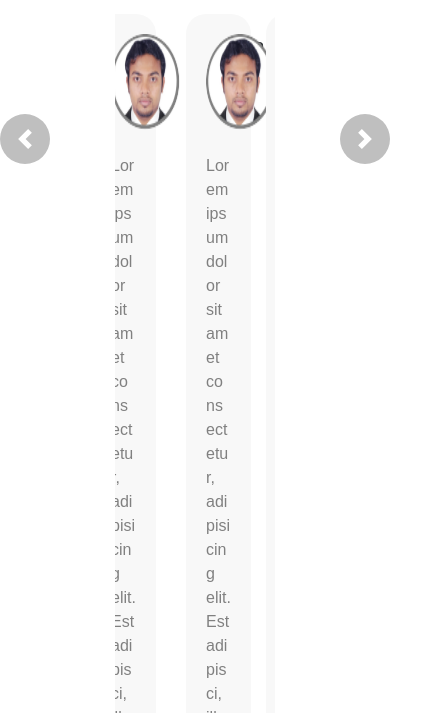
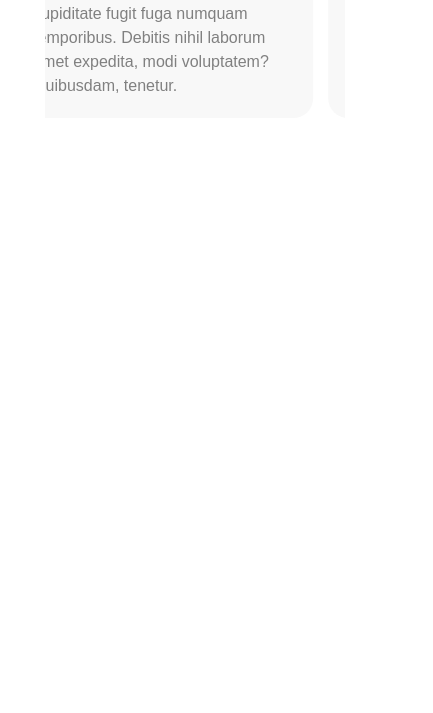
Before and after one commit to ExamSpace/frontend, a plain HTML site: page HomePage-3-Part-3/index.html in a window 390 px wide. Shown: the part 387-1100 px from the top of the page, 433 px wide, since content can reach past the window. After the commit the page ends 844 px from the top, so only its background shows below. Drawn offline with nearby package versions, Linux system fonts and the light colour scheme.

Commit message:
Made homepage-3 post slider responsive

```diff
--- a/HomePage-3-Part-3/index.html
+++ b/HomePage-3-Part-3/index.html
@@ -13,20 +13,37 @@
     <script src="https://stackpath.bootstrapcdn.com/bootstrap/4.5.0/js/bootstrap.min.js"></script>
 </head>
 <body>
-    <div id="container">
+    <div class="container">
 
     <h2>Hear it directly from our students <span class="fa fa-heart" style="font-size:32px;color:red"></span></h3>
       <br>
-    <div id="carouselExampleIndicators" class="carousel slide container" data-ride="carousel">
+    <div id="carouselExampleIndicators" class="carousel slide" data-ride="carousel">
 
         <div class="carousel-inner">
           <div class="carousel-item active row">
             <div class="row">
-              <div class="col-6 col-md-4">
+              <div class="col-lg-4 col-12 col-md-6">
             <div class="card">
               <div class="card-body">
                 <div class="card-head">
-                  <img src="img/pic.png">
+                  <img src="img/pic.png" class="img-fluid">
+                  <div>
+                    <h5 class="text"> Sunkara Venkata Tajaswi</h5>
+                    <p>SBI PO 2017</p>
+                  </div>
+                </div>
+                <br>
+                <div class="card-text">
+                  Lorem ipsum dolor sit amet consectetur, adipisicing elit. Est adipisci, illo molestiae doloremque, similique asperiores, laborum cupiditate fugit fuga numquam temporibus. Debitis nihil laborum amet expedita, modi voluptatem? Quibusdam, tenetur.
+                </div>
+              </div>
+            </div>
+              </div>
+              <div class="col-lg-4 col-md-6 d-md-block d-none">
+            <div class="card">
+              <div class="card-body">
+                <div class="card-head">
+                  <img src="img/pic.png" class="img-fluid">
                   <div>
                     <h5> Sunkara Venkata Tajaswi</h5>
                     <p>SBI PO 2017</p>
@@ -39,28 +56,11 @@
               </div>
             </div>
               </div>
-              <div class="col-6 col-md-4">
+              <div class="col-lg-4 d-lg-block d-md-none d-none">
             <div class="card">
               <div class="card-body">
                 <div class="card-head">
-                  <img src="img/pic.png">
-                  <div>
-                    <h5> Sunkara Venkata Tajaswi</h5>
-                    <p>SBI PO 2017</p>
-                  </div>
-                </div>
-                <br>
-                <div class="card-text">
-                  Lorem ipsum dolor sit amet consectetur, adipisicing elit. Est adipisci, illo molestiae doloremque, similique asperiores, laborum cupiditate fugit fuga numquam temporibus. Debitis nihil laborum amet expedita, modi voluptatem? Quibusdam, tenetur.
-                </div>
-              </div>
-            </div>
-              </div>
-              <div class="col-md-4 d-md-block d-none">
-            <div class="card">
-              <div class="card-body">
-                <div class="card-head">
-                  <img src="img/pic.png">
+                  <img src="img/pic.png" class="img-fluid">
                   <div>
                     <h5> Sunkara Venkata Tajaswi</h5>
                     <p>SBI PO 2017</p>
@@ -77,11 +77,11 @@
           </div>
           <div class="carousel-item">
             <div class="row">
-              <div class="col-6 col-md-4">
+              <div class="col-lg-4 col-12 col-md-6">
             <div class="card">
               <div class="card-body">
                 <div class="card-head">
-                  <img src="img/pic.png">
+                  <img src="img/pic.png" class="img-fluid">
                   <div>
                     <h5> Sunkara Venkata Tajaswi</h5>
                     <p>SBI PO 2017</p>
@@ -94,11 +94,11 @@
               </div>
             </div>
               </div>
-              <div class="col-6 col-md-4">
+              <div class="col-lg-4 col-md-6 d-md-block d-none">
             <div class="card">
               <div class="card-body">
                 <div class="card-head">
-                  <img src="img/pic.png">
+                  <img src="img/pic.png" class="img-fluid">
                   <div>
                     <h5> Sunkara Venkata Tajaswi</h5>
                     <p>SBI PO 2017</p>
@@ -111,11 +111,11 @@
               </div>
             </div>
               </div>
-              <div class="col-md-4 d-md-block d-none">
+              <div class="col-lg-4 d-lg-block d-md-none d-none">
             <div class="card">
               <div class="card-body">
                 <div class="card-head">
-                  <img src="img/pic.png">
+                  <img src="img/pic.png" class="img-fluid">
                   <div>
                     <h5> Sunkara Venkata Tajaswi</h5>
                     <p>SBI PO 2017</p>
@@ -132,11 +132,11 @@
           </div>
           <div class="carousel-item">
             <div class="row">
-              <div class="col-6 col-md-4">
+              <div class="col-lg-4 col-12 col-md-6">
             <div class="card">
               <div class="card-body">
                 <div class="card-head">
-                  <img src="img/pic.png">
+                  <img src="img/pic.png" class="img-fluid">
                   <div>
                     <h5> Sunkara Venkata Tajaswi</h5>
                     <p>SBI PO 2017</p>
@@ -149,11 +149,11 @@
               </div>
             </div>
               </div>
-              <div class="col-6 col-md-4">
+              <div class="col-lg-4 col-md-6 d-md-block d-none">
             <div class="card">
               <div class="card-body">
                 <div class="card-head">
-                  <img src="img/pic.png">
+                  <img src="img/pic.png" class="img-fluid">
                   <div>
                     <h5> Sunkara Venkata Tajaswi</h5>
                     <p>SBI PO 2017</p>
@@ -166,11 +166,11 @@
               </div>
             </div>
               </div>
-              <div class="col-md-4 d-md-block d-none">
+              <div class="col-lg-4 d-lg-block d-md-none d-none">
             <div class="card">
               <div class="card-body">
                 <div class="card-head">
-                  <img src="img/pic.png">
+                  <img src="img/pic.png" class="img-fluid">
                   <div>
                     <h5> Sunkara Venkata Tajaswi</h5>
                     <p>SBI PO 2017</p>
--- a/HomePage-3-Part-3/style.css
+++ b/HomePage-3-Part-3/style.css
@@ -1,6 +1,6 @@
 
 body{
-    margin: 100px;
+    margin: 30px;
     font-family: Arial;
 }
 
@@ -8,29 +8,22 @@ body{
     background-color: gray;
     height: 50px;
     width: 50px;
-    top: 100px;
+    top: 90px;
     border-radius: 50%;
 }
-
 #left{
 
-    left:-100px;
+    left:-50px;
 }
 
 #right{
 
-    right: -100px;
+    right: -50px;
 }
-
-/* #container{
-    border: 3px solid gray;
-    padding: 50px;
-} */
-
-#container h2{
+.container h2{
     color:#020266;
     font-weight: bold;
-    margin-left: 200px;
+
 }
 
 .card-head{
@@ -41,6 +34,8 @@ body{
     margin-left: 10px;
     line-height: 0px;
 }
+
+
 
 .card-body{
     background-color: #f8f8f8;
@@ -54,3 +49,22 @@ body{
 .card-text{
     color:#808080;
 }
+
+@media only screen and (min-width:768px){
+    body{
+        margin: 100px;
+    }
+    #left{
+
+        left:-100px;
+    }
+
+    #right{
+
+        right: -100px;
+    }
+    .arrow{
+        top: 100px;
+    }
+
+}
```
